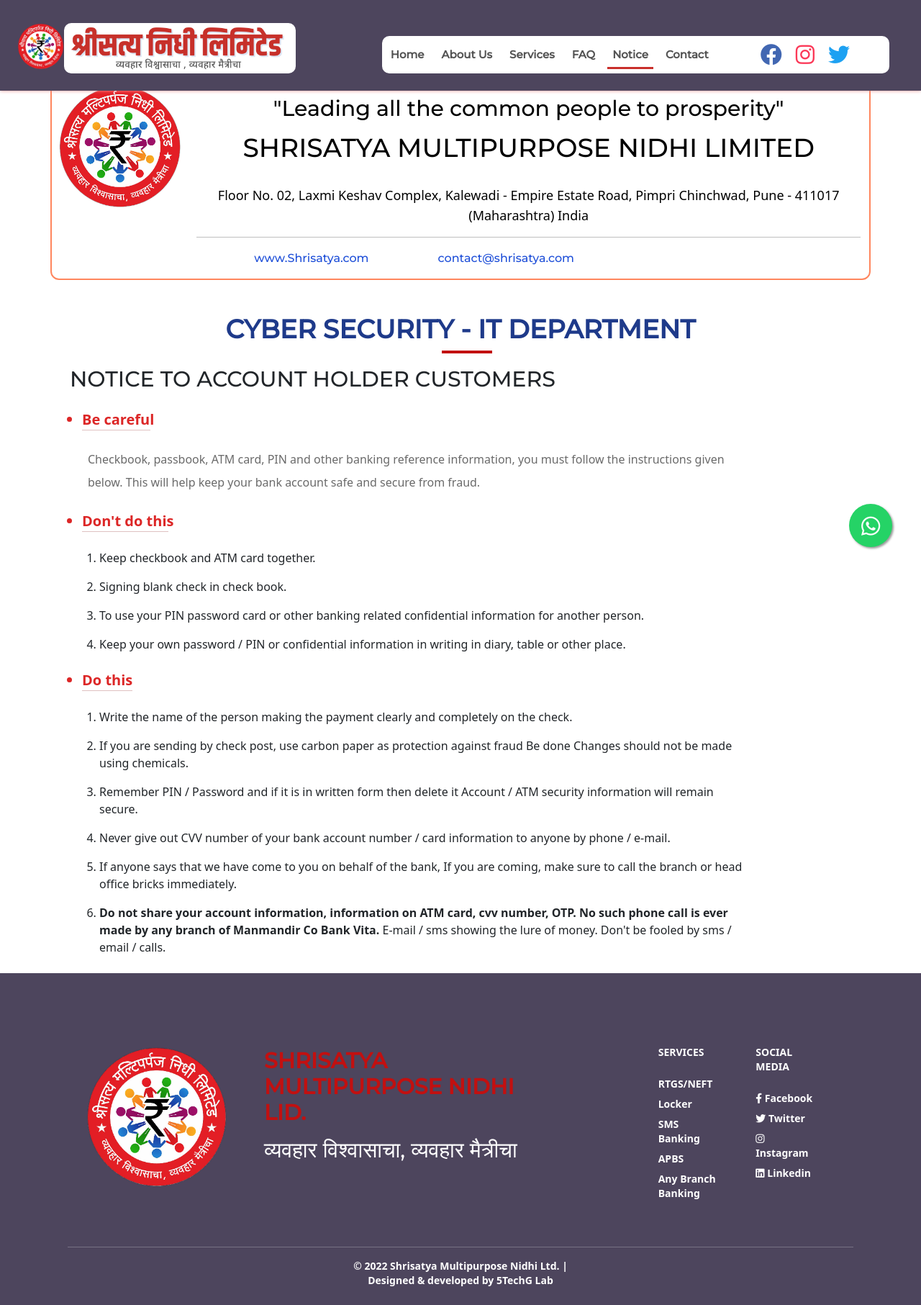
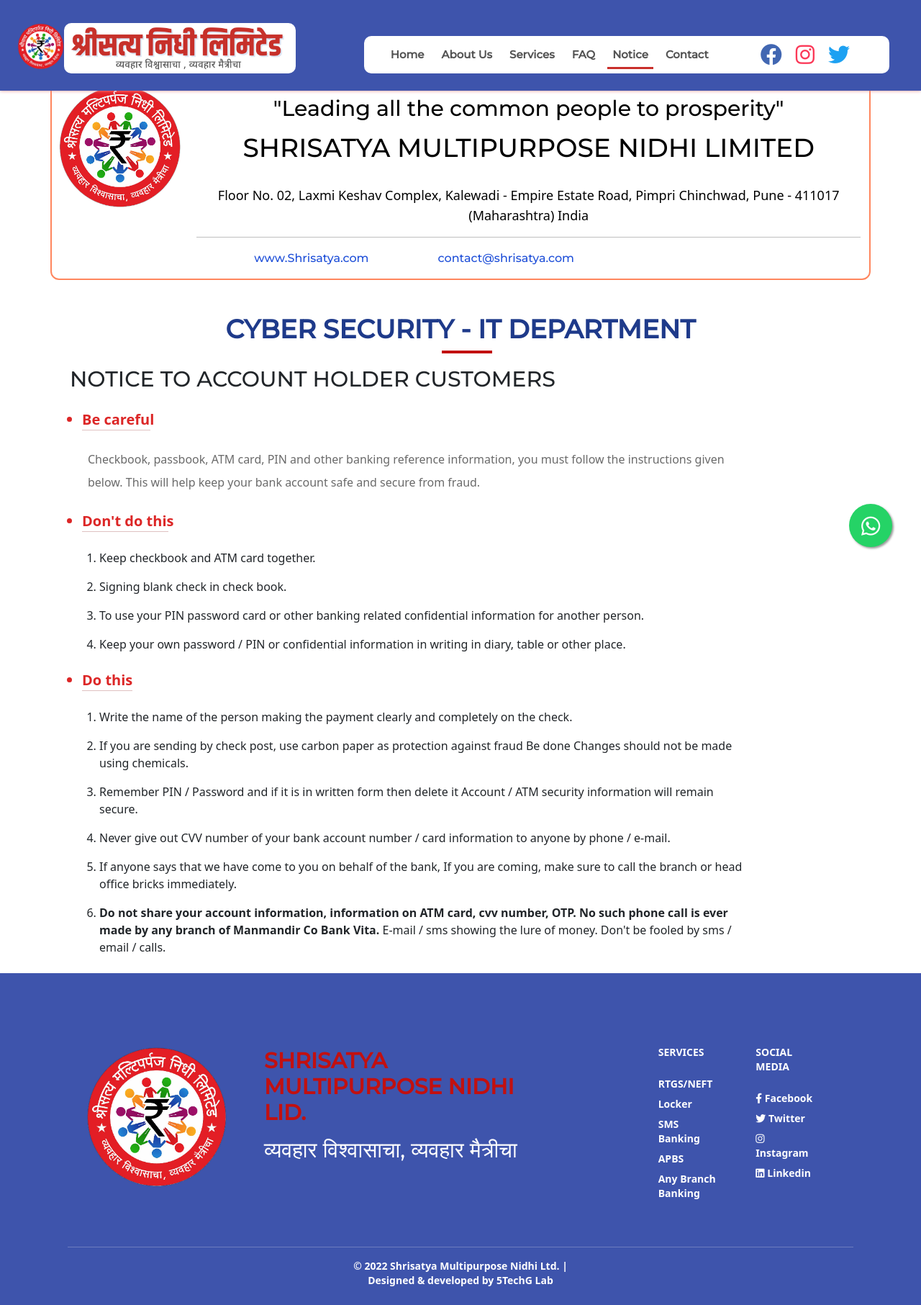
Before and after one commit to Aishwarypatle/shrisatya_update, a React (Create React App) app: page /#/notice in a window 1280 px wide. Shown: the whole page at 72% size. Built offline with nearby package versions, Linux system fonts and the light colour scheme.

Commit message:
scheme portion updated

```diff
--- a/src/Components/Features/Features.js
+++ b/src/Components/Features/Features.js
@@ -2,6 +2,7 @@
 import ReactCardSlider from 'react-card-slider-component';
 // import FontAwesomeIcon from 'fontawesome'
 import { Link } from 'react-router-dom';
+import './features.css'
 
 const Features = () => {
     // const slides = [
@@ -69,13 +70,14 @@
 
             <section style={{ "background": "", paddingTop: 100, paddingBottom: 100 }} class="mb-5 lg:pt-[120px] bg-[#F3F4F6]">
                 <div class="container">
-                    <div class="flex flex-wrap -mx-4">
+                    <div class="d-flex flex-wrap -mx-4 p-3">
                         <div class="rounded-lg w-full md:w-1/2 xl:w-1/4 px-4">
-                            <div class="home-cards bg-white rounded-lg overflow-hidden">
+                            <div class="home-cards bg-white rounded">
                                 <img
                                     src="Images/deposit-scheme.png"
                                     alt="image"
                                     class="w-full"
+                                    style={{height:"200px",width:"200px"}}
                                 />
                                 <div class="p-8 sm:p-9 md:p-7 xl:p-9 text-center">
                                     <h3>
@@ -123,6 +125,7 @@
                                     src={"Images/loan-scheme.jpg"}
                                     alt="image"
                                     class="w-full"
+                                    style={{height:"200px",width:"250px"}}
                                 />
                                 <div class="p-8 sm:p-9 md:p-7 xl:p-9 text-center">
                                     <h3>
@@ -174,6 +177,7 @@
                                     src={"Images/bank-account.jpg"}
                                     alt="image"
                                     class="w-full"
+                                    style={{height:"200px",width:"250px"}}
                                 />
                                 <div class="p-8 sm:p-9 md:p-7 xl:p-9 text-center">
                                     <h3>
@@ -225,6 +229,7 @@
                                     src="Images/internet-banking.png"
                                     alt="image"
                                     class="w-full"
+                                    style={{height:"180px",width:"250px"}}
                                 />
                                 <div class="p-8 sm:p-9 md:p-7 xl:p-9 text-center">
                                     <h3>
--- /dev/null
+++ b/src/Components/Features/features.css
@@ -0,0 +1,5 @@
+.home-cards{
+    width: 250px;
+    height: 250px;
+
+}
--- a/src/Components/Footer/Footer.js
+++ b/src/Components/Footer/Footer.js
@@ -8,7 +8,7 @@
             {/* <div>
                 <img style={{ width: "100%"}} src="Images/shrisatya8.jpeg"/>
             </div> */}
-            <footer style={{"backgroundColor": '#4D455D', paddingTop: 100}} class="relative bg-gray-100 pb-6">
+            <footer style={{"backgroundColor": '#3E54AC', paddingTop: 100}} class="relative bg-gray-100 pb-6">
                 <div class="container mx-auto px-4">
                     <div class="d-flex flex-wrap text-left lg:text-left">
                         <div className="w-full lg:w-3/12 px-4 xs:hidden">
--- a/src/Components/Navbar/Navbar.js
+++ b/src/Components/Navbar/Navbar.js
@@ -11,7 +11,7 @@
         <Disclosure as="nav" className="header bg-white fixed-top">
             {({ open }) => (
                 <>
-                    <div className="d-flex relative flex h-25  p-4" style={{justifyContent:"space-between" ,backgroundColor:"#4D455D"}} >
+                    <div className="d-flex relative flex h-25  p-4" style={{justifyContent:"space-between" ,backgroundColor:"#3E54AC"}} >
 
 
                         <div className="flex navbr pt-2">
@@ -48,7 +48,7 @@
                             <nav id="navbar" className="navbar">
                                 <ul>
                                     <li>
-                                        <NavLink
+                                        <NavLink style={{marginLeft:"25px"}}
                                             to="/"
                                             className="nav-link scrollto font-myFont"
                                             href="#home"
--- a/src/Components/Navbar/navbar.css
+++ b/src/Components/Navbar/navbar.css
@@ -4,3 +4,8 @@
 .logo{
     border-radius: 10px;
 }
+.nav-link:hover{
+    background-color: #ECF2FF;
+    border-top-right-radius: 10px;
+    border-top-left-radius: 10px;
+}
```
